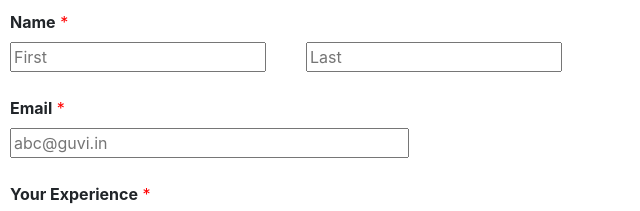
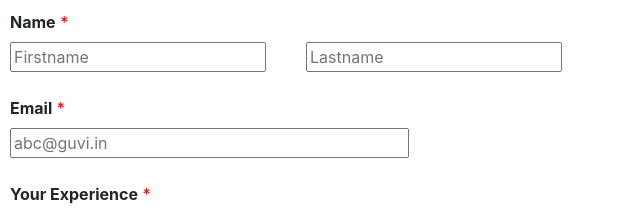
Before and after one commit to RambabuMS/Day-16-Q2, a plain HTML site: page index.html in a window 1280 px wide. Shown: the top 211 px of the page, 0-640 px from the left. Drawn offline with nearby package versions, Linux system fonts and the light colour scheme.

Commit message:
Update index.html

```diff
--- a/index.html
+++ b/index.html
@@ -15,8 +15,8 @@
           <label class="required"><b>Name</b></label><br>
         </div>
         <div class="ninp">
-          <input type="text" placeholder="First" required>
-          <input type="text"placeholder="Last" required>
+          <input type="text" placeholder="Firstname" required>
+          <input type="text"placeholder="Lastname" required>
         </div><br>
 
         <div class="mai">
```
